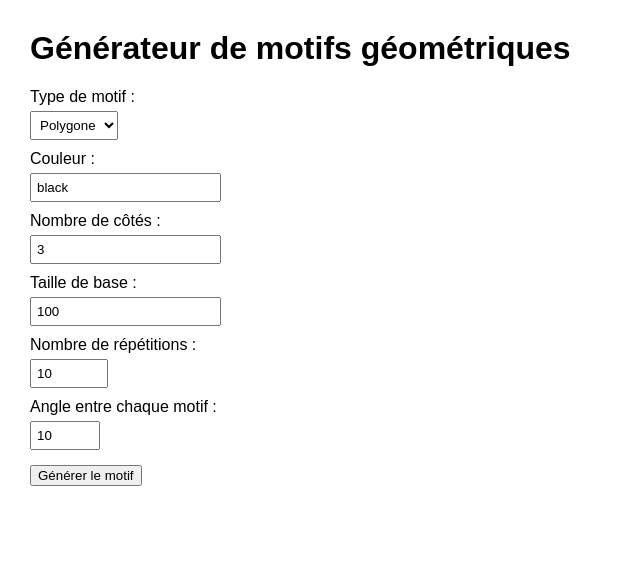
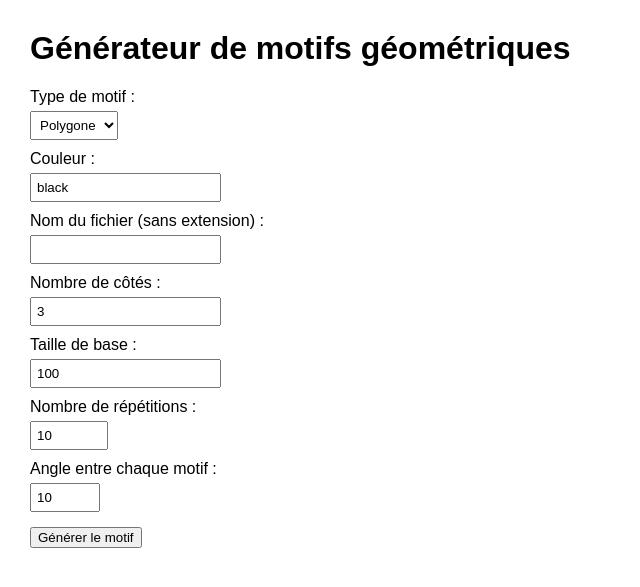
Before and after one commit to ju-stoe/Projet-Motifs-Python, a Flask app: page / in a window 1280 px wide. Shown: the top 587 px of the page, without its empty margins (0-640 px from the left). Run offline with Flask 3, Linux system fonts and the light colour scheme.

Commit message:
possibilité de renseigner le nom du dessin corrigée

```diff
--- a/app.py
+++ b/app.py
@@ -27,6 +27,19 @@ def index():
         type_motif = request.form.get('type_motif')
         couleur = request.form.get('couleur', 'black')
 
+
+        nom_fichier_brut = request.form.get('nom_fichier', '').strip()
+        nom_fichier_base = nom_fichier_brut if nom_fichier_brut else type_motif
+        nom_fichier_base = "".join(c for c in nom_fichier_base if c.isalnum() or c in ('_', '-'))  # Nettoyage
+
+        counter = 1
+        filename = f"{nom_fichier_base}.png"
+        fichier = os.path.join(IMAGE_FOLDER, filename)
+        while os.path.exists(fichier):
+            filename = f"{nom_fichier_base}_{counter}.png"
+            fichier = os.path.join(IMAGE_FOLDER, filename)
+            counter += 1
+
         try:
             if type_motif in ['polygone', 'spirale']:
                 cotes = int(request.form.get('cotes'))
@@ -34,16 +47,13 @@ def index():
                 repetitions = int(request.form.get('repetitions'))
                 angle = int(request.form.get('angle'))
 
-                filename = f"{type_motif}.png"
-                fichier = os.path.join(IMAGE_FOLDER, filename)
                 lancer_dessin(type_motif, cotes, taille, repetitions, angle, couleur, fichier)
                 image_file = filename
 
             elif type_motif == 'fractale':
                 taille = int(request.form.get('taille_fractale'))
                 niveau = int(request.form.get('niveau'))
-                filename = "fractale.png"
-                fichier = os.path.join(IMAGE_FOLDER, filename)
+
                 lancer_dessin(type_motif, 0, taille, niveau, 0, couleur, fichier)
                 image_file = filename
 
--- a/templates/index.html
+++ b/templates/index.html
@@ -39,6 +39,9 @@
         <label for="couleur">Couleur :</label>
         <input type="text" name="couleur" id="couleur" value="{{ request.form.get('couleur', 'black') }}" />
 
+        <label for="nom_fichier">Nom du fichier (sans extension) :</label>
+        <input type="text" name="nom_fichier" id="nom_fichier" value="{{ request.form.get('nom_fichier', '') }}" />
+
 
         <div id="params_polygone_spirale" style="display:none;">
             <label for="cotes">Nombre de côtés :</label>
```
Also changed, not shown: static/images/hello.png (added), static/images/polygone_1.png (added), static/images/spirale_1.png (added), 1 other file.
